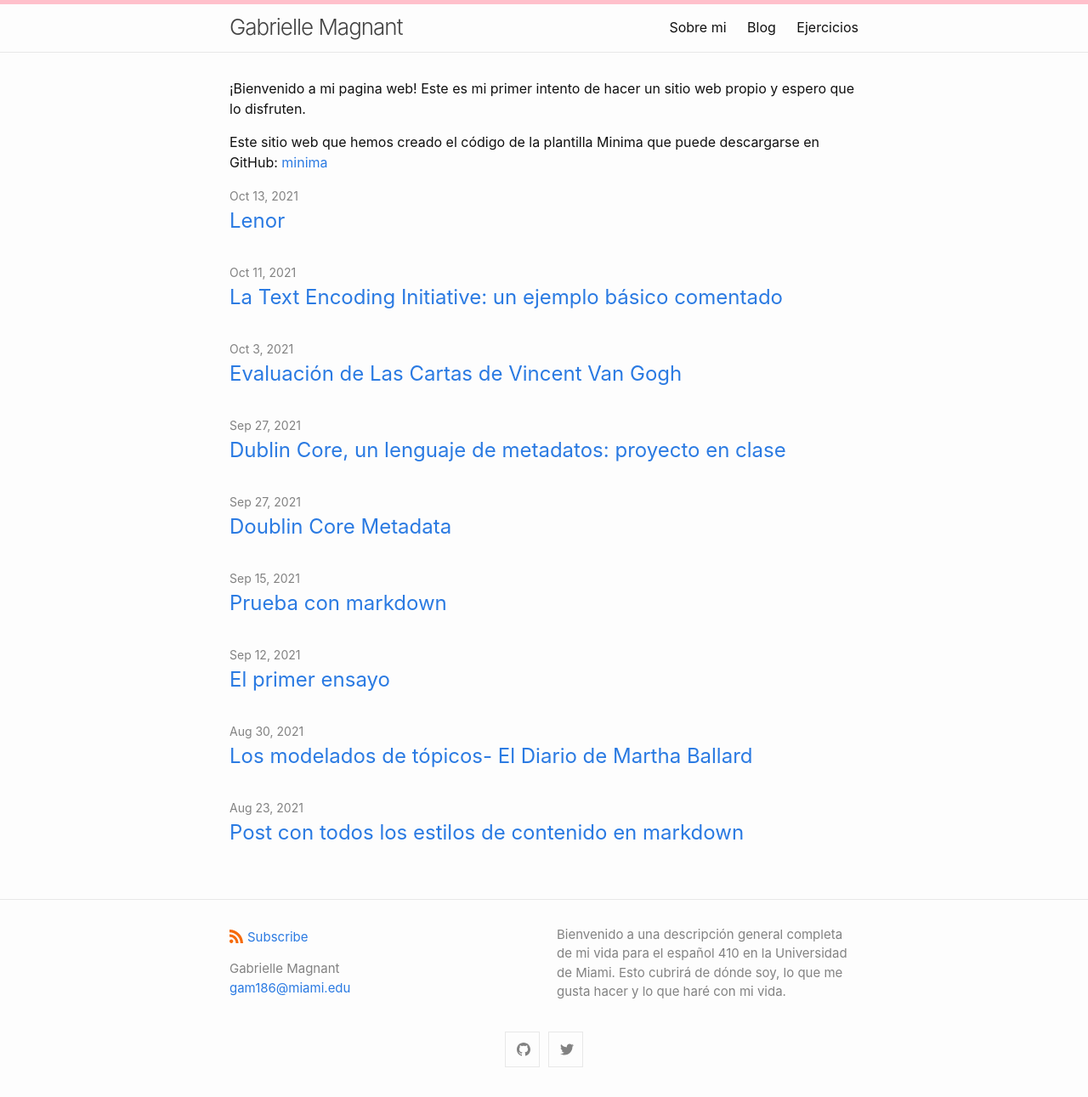
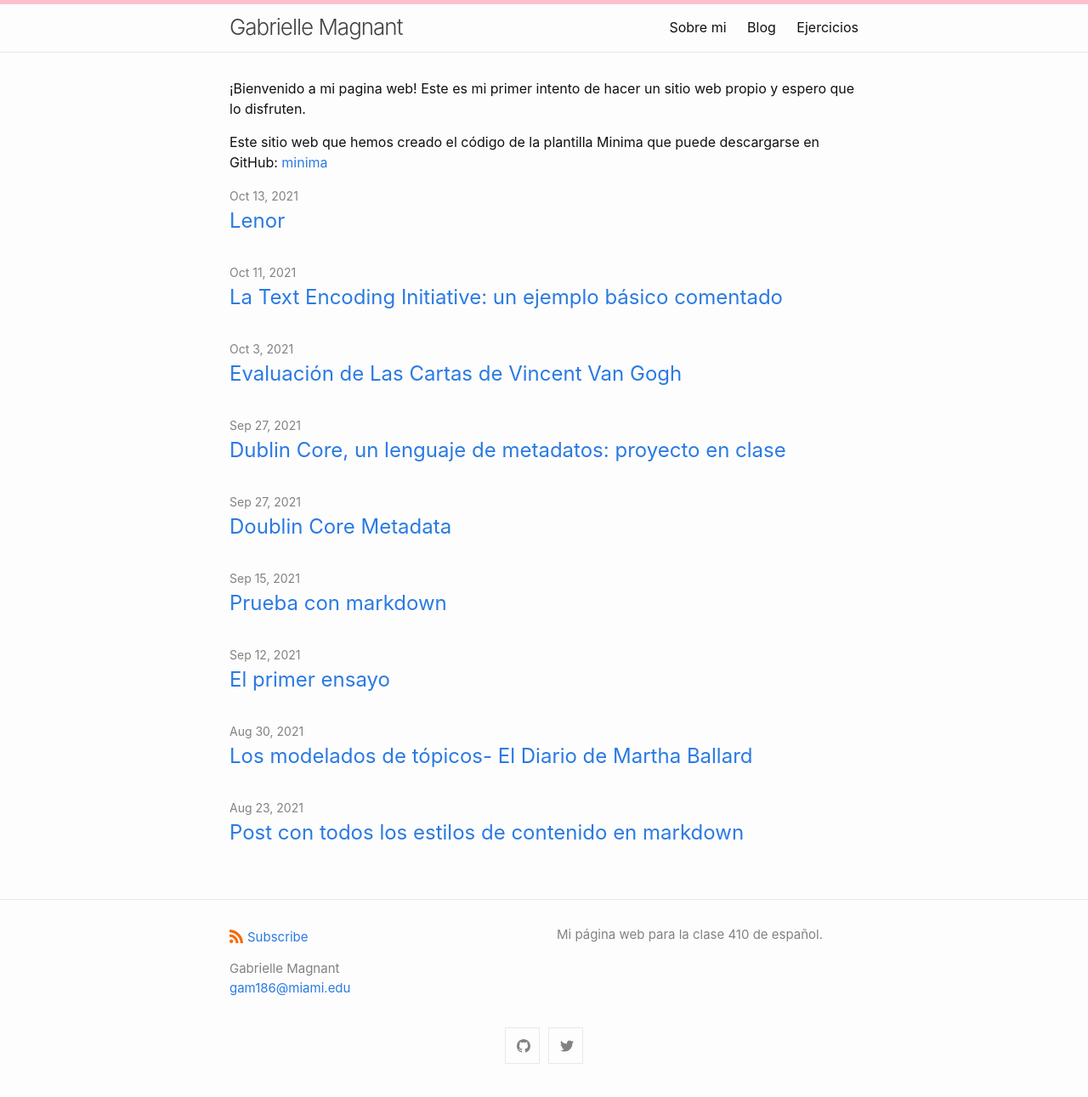
Before and after one commit to gmagnant00/gmagnant00.github.io, a Jekyll site: the page built from index.md, in a window 1280 px wide. Shown: the whole page at 85% size. Built offline with Jekyll 4.4.1, drawn with Linux system fonts in a browser that asks for light colours.

Commit message:
Update _config.yml

```diff
--- a/_config.yml
+++ b/_config.yml
@@ -3,8 +3,7 @@ author:
   name: Gabrielle Magnant
   email: gam186@miami.edu
 description: > # this means to ignore newlines until "show_excerpts:"
-  Bienvenido a una descripción general completa de mi vida para el español 410 en la Universidad de Miami.
-  Esto cubrirá de dónde soy, lo que me gusta hacer y lo que haré con mi vida.
+  Mi página web para la clase 410 de español.
 
 show_excerpts: false # set to true to show excerpts on the homepage
 
```
